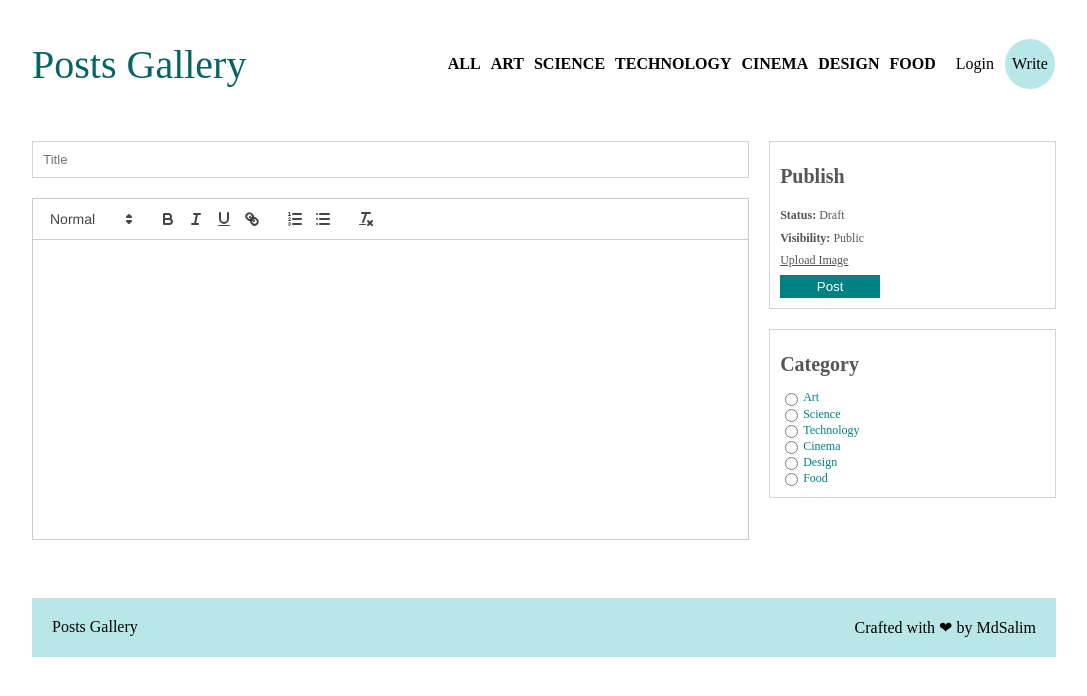
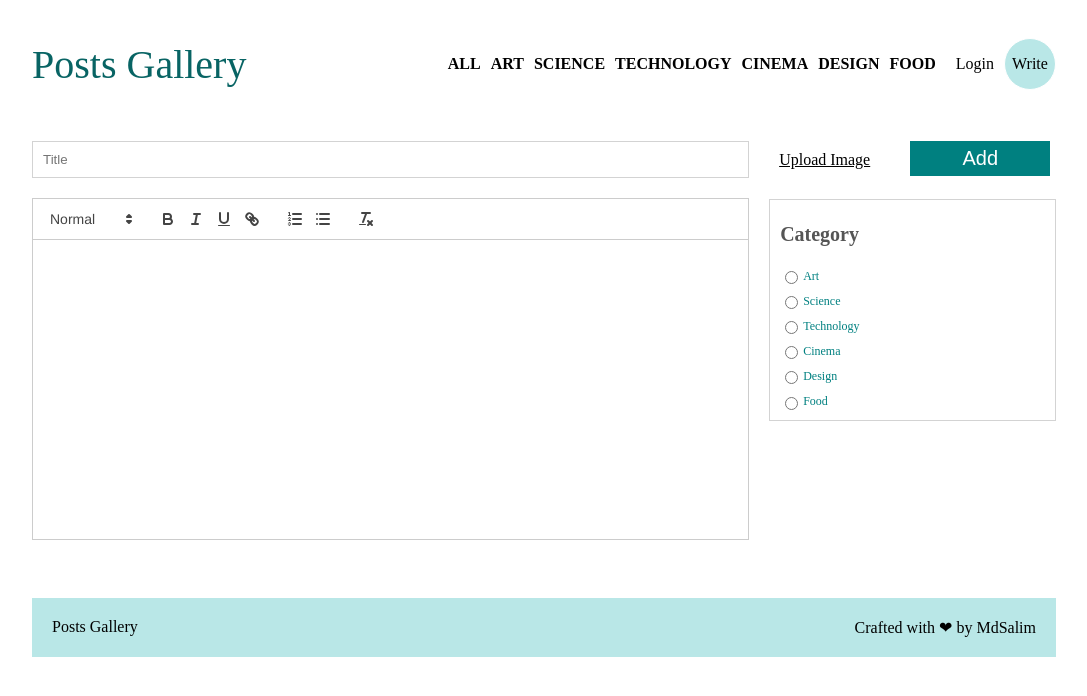
Before and after one commit to salim002/posts-gallery, a React (Create React App) app in the folder client/: page /write in a window 1280 px wide. Shown: the top 696 px of the page, without its empty margins (96-1183 px from the left). Built offline with nearby package versions, Linux system fonts and the light colour scheme.

Commit message:
Done some modifications in design

```diff
--- a/client/src/pages/Write.jsx
+++ b/client/src/pages/Write.jsx
@@ -64,19 +64,11 @@ const Write = () => {
         </div>
       </div>
       <div className="menu">
-        <div className="item">
-          <h1>Publish</h1>
-          <span>
-            <b>Status: </b> Draft
-          </span>
-          <span>
-            <b>Visibility: </b> Public
-          </span>
+        <div className="upload-and-post">
           <input style={{display: "none"}} type="file" id="file" name="" onChange={e=>setFile(e.target.files[0])} />
           <label className="file" htmlFor="file">Upload Image</label>
           <div className="buttons">
-            {/* <button>Save as a draft</button> */}
-            <button onClick={handleClick} style={{width: "100px"}}>Post</button>
+            <button onClick={handleClick}>Add</button>
           </div>
         </div>
         <div className="item">
--- a/client/src/style.scss
+++ b/client/src/style.scss
@@ -340,6 +340,35 @@ $lightGreen: #b9e7e7;
                 flex-direction: column;
                 gap: 20px;
 
+                .upload-and-post{
+                    display: flex;
+
+                    .file{
+                        padding: 10px;
+                        text-decoration: underline;
+                        cursor: pointer;
+                    }
+
+                    .buttons{
+                        width: 140px;
+                        margin-left: 30px;
+                    }
+
+                    button{
+                        padding: 5px 10px;
+                        width: 100%;
+                        cursor: pointer;
+                        color: white;
+                        background-color: teal;
+                        border: 1px solid teal;
+                        font-size: 20px;
+                        &:hover{
+                            color: teal;
+                            background-color: white;
+                        }
+                    }
+                }
+
                 .item{
                     border: 1px solid lightgray;
                     padding: 10px;
@@ -349,36 +378,12 @@ $lightGreen: #b9e7e7;
                     justify-content: space-between;
                     font-size: 12px;
                     color: #555;
+                    max-height: 200px;
 
                     h1{
                         font-size: 20px;
                     }
 
-                    .file{
-                        text-decoration: underline;
-                        cursor: pointer;
-                    }
-
-                    .buttons{
-                        display: flex;
-                        justify-content: space-between;
-
-                        :first-child{
-                            cursor: pointer;
-                            color: teal;
-                            background-color: white;
-                            border: 1px solid teal;
-                            padding: 3px 5px;
-                        }
-
-                        :last-child{
-                            cursor: pointer;
-                            color: white;
-                            background-color: teal;
-                            border: 1px solid teal;
-                            padding: 3px 5px;
-                        }
-                    }
                     .cat{
                         display: flex;
                         align-items: center;
```
